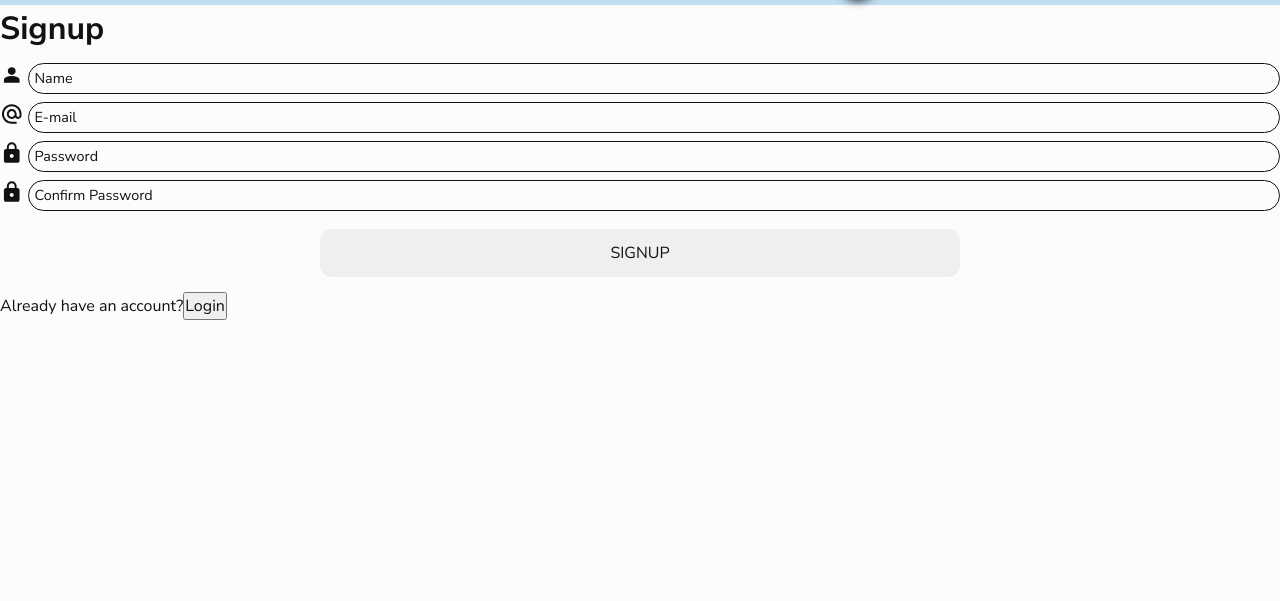
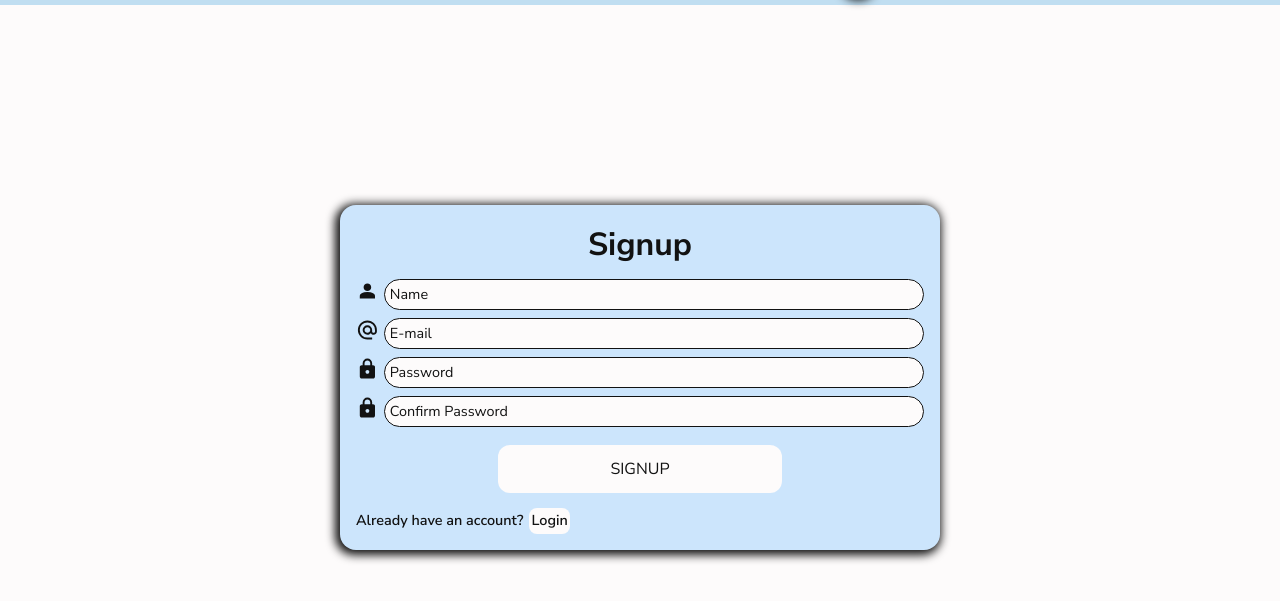
Before and after one commit to ZcRaaTch/Weather-Dashboard, a plain HTML site: page login.html in a window 1280 px wide. Shown: the part 63-664 px from the top of the page. Drawn offline with Linux system fonts and the light colour scheme.

Commit message:
change in styling

```diff
--- a/login.js
+++ b/login.js
@@ -21,7 +21,7 @@ themeToggle.addEventListener("click", () => {
 const wrapper = document.querySelector(".wrapper");
 const main = document.querySelector(".main");
 const loginWindow = document.querySelector(".login-window");
-const submitWindow = document.querySelector(".signup-window");
+const signupWindow = document.querySelector(".signup-window");
 
 loginWindow.addEventListener("click", () => {
   main.classList.add("hidden");
--- a/style.css
+++ b/style.css
@@ -146,11 +146,11 @@ button {
 }
 /* Navbar styling ends */
 /* Styling Signup/Login page */
-.wrapper{
+.wrapper,
+.main {
   background-color: var(--clr-secondary);
   width: min(600px, 90%);
   margin: 200px auto;
-
   padding: 1rem;
   border-radius: 1rem;
   box-shadow: -2px 2px 10px 3px var(--clr-primary);
@@ -184,28 +184,42 @@ label > svg {
   display: inline;
   fill: var(--clr-primary);
 }
-.signup-submit{
+.signup-submit {
   margin: 10px auto 5px;
   width: 50%;
   padding: 0.75rem;
   border-radius: 0.75rem;
+  background-color: var(--clr-surface);
   border: none;
 
-&:hover{
-  box-shadow: -2px 2px 10px 3px var(--clr-primary);
+  &:hover {
+    box-shadow: 2px 2px 10px 3px var(--clr-primary);
+  }
 }
-.login-submit{
-  margin: 10px auto 5px;
+.login-submit {
+  margin: 10px auto 10px;
   width: 50%;
   padding: 0.75rem;
   border-radius: 0.75rem;
+  background-color: var(--clr-surface);
   border: none;
 
-&:hover{
-  box-shadow: -2px 2px 10px 3px var(--clr-primary);
+  &:hover {
+    box-shadow: 2px 2px 10px 3px var(--clr-primary);
+  }
 }
-}
-.suggestion{
+.suggestion {
   font-size: 0.9rem;
   font-weight: 600;
 }
+.signup-window,
+.login-window {
+  background-color: var(--clr-surface);
+  border: none;
+  margin-left: 6px;
+  padding: 2px;
+  border-radius: 8px;
+  &:hover {
+    box-shadow: 1px 1px 10px 2px var(--clr-primary);
+  }
+}
```
